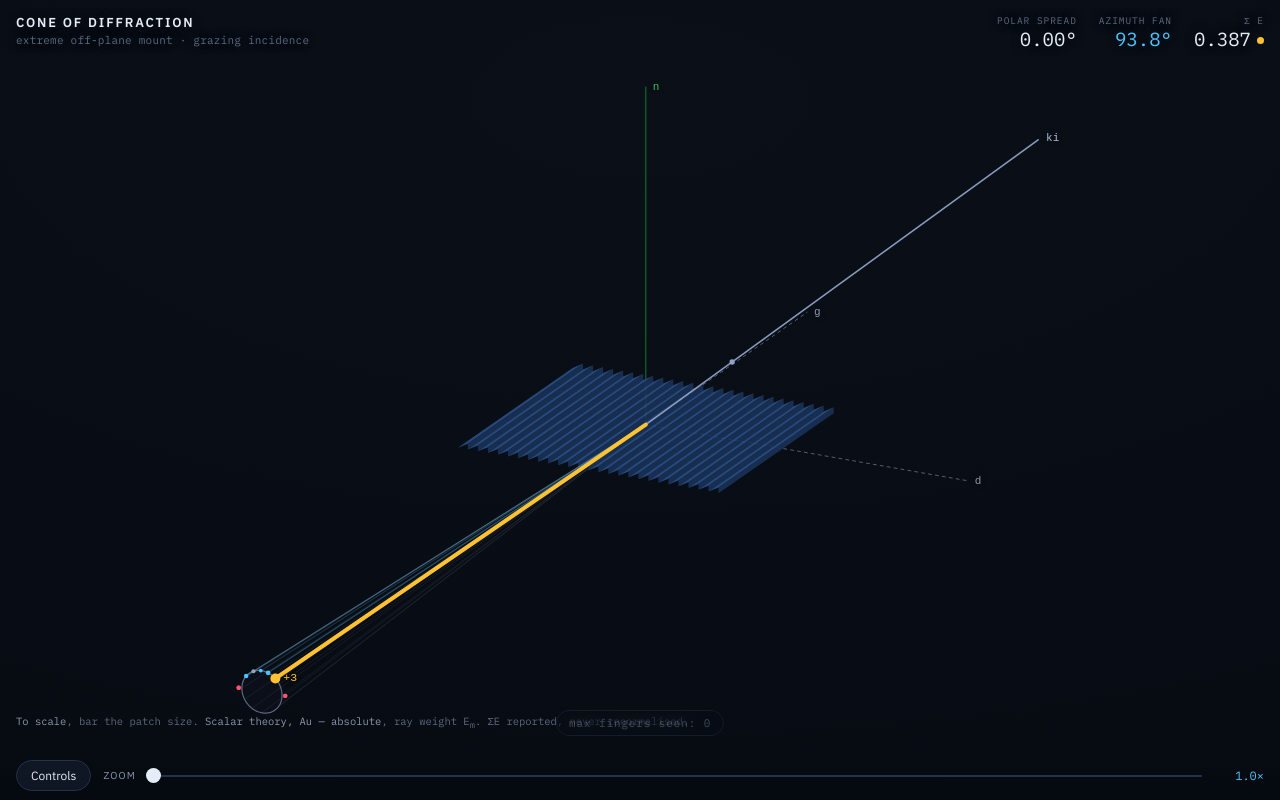
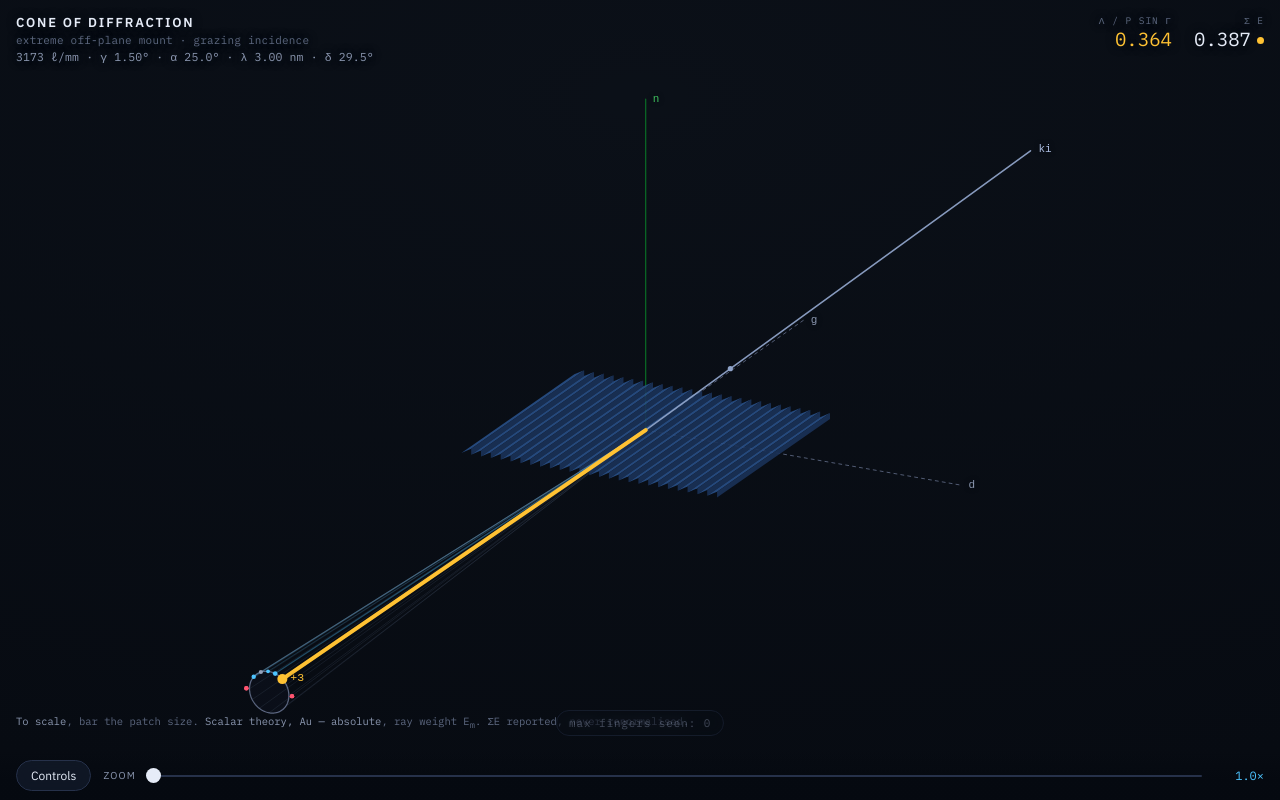
Before and after one commit to magmacrunch-media/gratinglab, a plain HTML site: page app/index.html in a window 1280 px wide. Drawn offline with Linux system fonts and the light colour scheme.

Commit message:
app: headline the configuration, not a term I made up
"azimuth fan" is not a term the field uses -- it is my coinage for the spread of
orders around the cone -- and "polar spread 0.00" never changes. Between them the
header carried one invented label and one constant.

It now shows what you would write under a plot, live, and which is invisible
anywhere else while the sheet is closed: grooves per mm, gamma, alpha, lambda and
the blaze angle. Grooves per mm rather than a period in nm because that is how
gratings are specified and ordered, and 3173 is recognisable where 315.15 is not.

Beside it are the two numbers worth deriving rather than reading off a slider:
lambda/(p sin gamma), which is the physical scale of the problem and the thing
the validity guard watches, and goes amber past 0.1 exactly as the provenance
entry does; and the efficiency sum.

The fan is not lost. It is still drawn and labelled on the rim when the zoom is
pulled, which is where it means something, and the provenance note explains both
angles for anyone who wants them.

```diff
--- a/app/index.html
+++ b/app/index.html
@@ -91,7 +91,10 @@
   .thesis .v, .thesis .k{text-shadow:0 0 10px var(--ground), 0 0 4px var(--ground);}
   .thesis .k{font-size:9.5px; letter-spacing:.1em; text-transform:uppercase; color:var(--ink-faint);}
   .thesis .v{font-size:19px; color:var(--ink); line-height:1;}
-  .thesis .v.fan{color:var(--order);}
+  .thesis .v.over{color:var(--blaze);}
+  /* The configuration, live. With the sheet closed none of it is visible
+     anywhere else, and it is what you would write under a plot. */
+  #config{color:var(--ink-dim); font-size:11.5px; letter-spacing:.01em;}
   .caption{
     position:absolute; left:calc(16px + var(--sal)); right:calc(16px + var(--sar));
     bottom:calc(58px + var(--sab)); pointer-events:none;
@@ -273,8 +276,7 @@
      hide never fired and the stats sat on top of the title -- scope it into
      .thesis to outrank the flex rule rather than reaching for !important. */
   @media (max-width:559px){
-    .thesis .narrow-hide{display:none;}
-    .stamp p{display:none;}
+    #stamp-sub{display:none;}
     /* Two absolutely-positioned corners cannot share 400pt. Drop the thesis to
        its own full-width row under the title instead of overlapping it. */
     .thesis{
@@ -328,7 +330,7 @@
      both cost about a third of the usable height there, and viewRect() honours
      whatever they take. The provenance panel carries the same statements. */
   @media (max-height: 540px){
-    .stamp p{display:none;}
+    #stamp-sub{display:none;}
     .caption{display:none;}
     .thesis .v{font-size:15px;}
     .thesis .k{font-size:9px;}
@@ -357,11 +359,11 @@
     <canvas id="sky"></canvas>
     <div class="stamp">
       <h1>Cone of Diffraction</h1>
-      <p id="stamp-sub">extreme off-plane mount &middot; grazing incidence</p>
+      <p id="stamp-sub">extreme off-plane mount</p>
+      <p id="config">&mdash;</p>
     </div>
     <div class="thesis">
-      <div class="narrow-hide"><span class="k">polar spread</span><span class="v" id="t-polar">0.00&deg;</span></div>
-      <div><span class="k">azimuth fan</span><span class="v fan" id="t-fan">93.8&deg;</span></div>
+      <div><span class="k">&lambda; / p sin &gamma;</span><span class="v" id="t-ratio">&mdash;</span></div>
       <div><span class="k">&Sigma; E</span><span class="v"><span id="t-sum">&mdash;</span><span class="vflag" id="t-flag"></span></span></div>
     </div>
     <p class="caption" id="cap"></p>
@@ -1585,8 +1587,21 @@
 
   function paintReadout(sc){
     paintRatio();
-    document.getElementById("t-polar").textContent = "0.00°";
-    document.getElementById("t-fan").textContent = sc.live>1 ? fmt(sc.fan,1)+"°" : "—";
+    // Grooves per mm, not a period in nm: it is what gratings are specified
+    // and ordered by, and 3173 is recognisable where 315.15 is not.
+    document.getElementById("config").textContent =
+      fmt(1e6/S.period,0) + " \u2113/mm  \u00b7  \u03b3 " + fmt(S.gamma,2) + "\u00b0"
+      + "  \u00b7  \u03b1 " + fmt(S.alpha,1) + "\u00b0"
+      + "  \u00b7  \u03bb " + fmt(S.lambda,2) + " nm"
+      + "  \u00b7  \u03b4 " + fmt(S.blaze,1) + "\u00b0";
+
+    // The reduced ratio: the physical scale of the problem, and the thing
+    // gratinglab's validity guard watches. Amber past 0.1 for the same
+    // reason the provenance entry is.
+    var ratio = bandRange()[1]/(S.period*Math.sin(S.gamma*RAD));
+    var rEl = document.getElementById("t-ratio");
+    rEl.textContent = fmt(ratio,3);
+    rEl.classList.toggle("over", ratio > REDUCED_RATIO_WARN);
 
     var mag = CAM.mag;
     var rv = document.getElementById("reveal");
```
